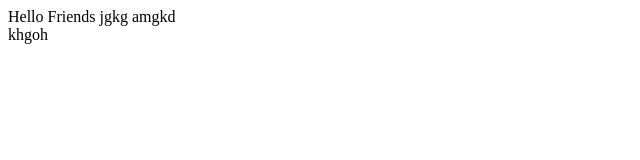
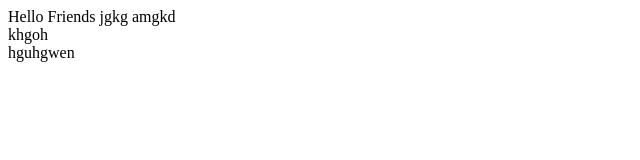
Before and after one commit to HritikGupta22/Doctors_Appointment, a plain HTML site: page index.html in a window 1280 px wide. Shown: the full height of the page, 0-640 px from the left. Drawn offline with Linux system fonts and the light colour scheme.

Commit message:
content change

```diff
--- a/index.html
+++ b/index.html
@@ -10,5 +10,6 @@
     jgkg
     amgkd
     <div>khgoh</div>
+    <div>hguhgwen</div>
 </body>
 </html>
```
